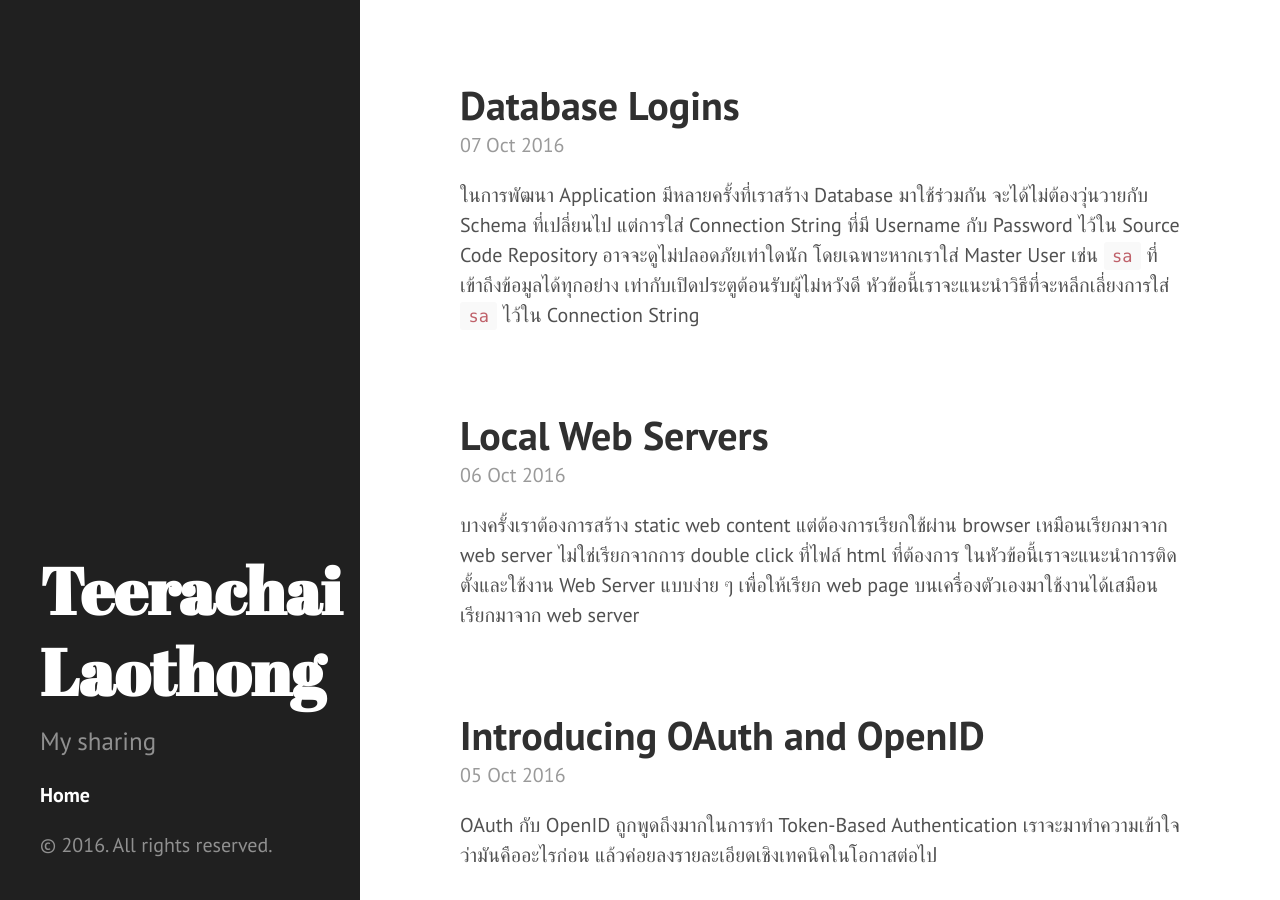
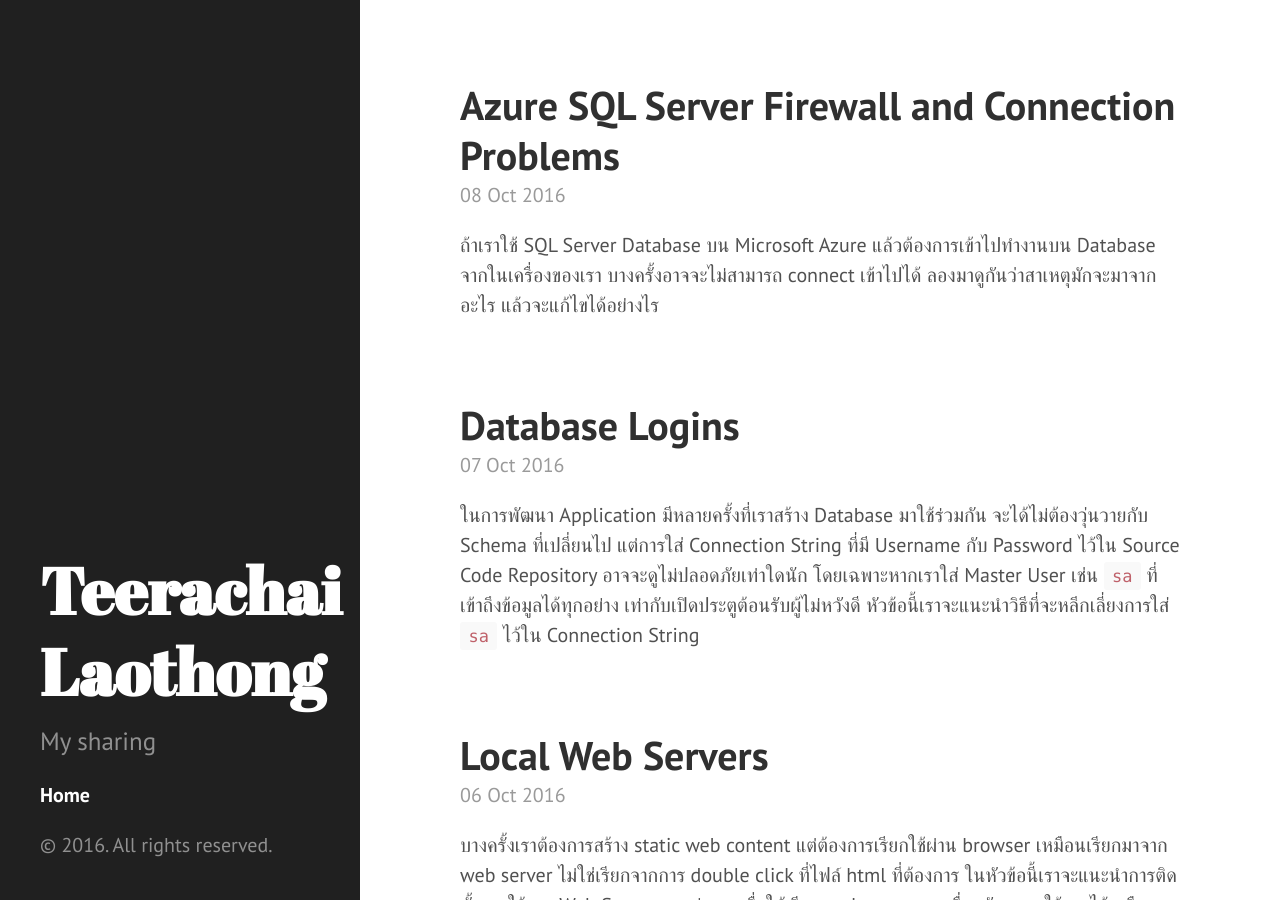
Before and after one commit to tlaothong/tlaothong.github.io, a Jekyll site: the page built from index.html, in a window 1280 px wide and 900 px high. Built offline with Jekyll 4.4.1, drawn with Linux system fonts in a browser that asks for light colours; the list of posts is cut into pages by our own code; comment, search, counter and statistics services are not loaded; part of the change alters nothing that is shown.

Commit message:
Add Firewall Article

```diff
--- a/_posts/2016-10-07-azure-sql-user.markdown
+++ b/_posts/2016-10-07-azure-sql-user.markdown
@@ -41,7 +41,8 @@ categories: sql, azure, login, security
 
     ![Login to Management Studio][mgr-studio-login]
 
-4. หากมีปัญหาในการ login เช่น มีข้อความแปลก ๆ แจ้งขึ้นมาดังภาพด้านล่าง หมายความว่า Database บน `Azure` ไม่ได้อนุญาตให้เราเข้าถึงได้ ซึ่งแก้ได้ด้วยการเปิด firewall ของ Database ซึ่งวิธีการดูได้จาก บทความ
+4. หากมีปัญหาในการ login เช่น มีข้อความแปลก ๆ แจ้งขึ้นมาดังภาพด้านล่าง หมายความว่า Database บน `Azure` ไม่ได้อนุญาตให้เราเข้าถึงได้ ซึ่งแก้ได้ด้วยการเปิด firewall ของ Database ซึ่งวิธีการดูได้จาก
+    บทความ [Azure SQL Server Firewall and Connection Problems](#)
 
     ![Firewall is blocking][sql-firewall]
 
--- /dev/null
+++ b/_posts/2016-10-08-azure-sql-firewall.markdown
@@ -0,0 +1,50 @@
+---
+published: true
+title: Azure SQL Server Firewall and Connection Problems
+layout: post
+comments: true
+tags: sql, azure, login, firewall
+categories: sql, azure, login, firewall
+---
+ถ้าเราใช้ SQL Server Database บน Microsoft Azure แล้วต้องการเข้าไปทำงานบน Database จากในเครื่องของเรา
+บางครั้งอาจจะไม่สามารถ connect เข้าไปได้ ลองมาดูกันว่าสาเหตุมักจะมาจากอะไร แล้วจะแก้ไขได้อย่างไร
+
+<!-- break -->
+
+## ที่มา
+ถ้าเรา connect ไปยัง Database Server ที่อยู่บน Microsoft Azure จากเครื่องของเราแล้วเจอ error แบบนี้
+
+![Firewall is blocked][sql-firewall-blocked]
+
+แสดงว่าบน Azure ไม่ได้เปิด Firewall ไว้สำหรับ IP ที่ระบุ
+ซึ่งอาจจะพบปัญหาเดียวกันนี้เมื่อเราทดลองใช้งาน Application บนเครื่องของเราเองได้เหมือนกัน
+
+แต่ถ้าเจอ error แบบอื่น ๆ เช่นภาพนี้ อาจจะไม่ได้หมายถึงเกิดจาก Firewall ซึ่งจะไม่ได้ลงรายละเอียดในบทความนี้ แต่สำหรับปัญหา Firewall เราจะอธิบายต่อไป
+
+![Connection Error][sql-connection-error]
+
+## Firewall?
+ปกติ Server ที่ต้องการความปลอดภัยมาก (เช่น Database Server) มักจะใส่ Firewall เอาไว้ เพื่อไม่ให้ผู้ไม่ได้รับอนุญาตเช่น Hacker เข้ามาเจาะระบบเราได้ง่ายๆ
+ดังนั้นการที่เกิดปัญหาไม่ได้เกิด Firewall แล้วไม่สามารถ connect เข้า SQL Server Database บน Azure ได้จึงเป็นเรื่องที่พบเห็นได้บ่อย ๆ สำหรับมือใหม่
+แต่ถ้าเรามีความจำเป็นต้องเข้าไปใช้งานตัว Database จริง ๆ ก็มักจะทำกัน 2 วิธีคือ
+
+1. สร้างเครื่องบน Azure ที่สามารถมองเห็นตัว Database ได้ แล้ว remote เข้าไปทำงานบนนั้น
+2. เปิด Firewall เพื่อเข้าไปทำงาน เสร็จแล้วก็ปิดเมื่อเลิกใช้งาน
+
+ซึ่งเราจะแนะนำวิธีที่ง่ายกว่าคือวิธีหลัง
+
+## ขั้นตอน
+วิธีการก็ง่ายมาก คือเข้าไปที่ Microsoft Azure แล้วไปยังตัว Database Server ของเราที่ต้องการทำงานด้วย เลือก Menu `Firewall` ระบุ Client IP ที่ต้องการจะเพิ่มเข้าไป
+(ซึ่งหน้านี้จะบอกด้วยว่าเราใช้ IP Address อะไร แถมยังมีปุ่มให้เพิ่ม IP นี้เข้าไปแบบง่าย ๆ อีกด้วย) จากนั้นก็กด `Save` เป็นอันเรียบร้อย
+
+![Set Firewall Rules][azure-sql-firewall-rules]
+
+เมื่อใช้งานเสร็จแล้วก็กลับไปที่หน้าเดิมเพื่อกดปุ่ม `...` ที่ด้านหลังของเราเพื่อกดลบ แล้วก็กด `Save` อีกทีเป็นอันจบการทำงานอย่างสมบูรณ์
+
+## ส่งท้าย
+เราได้แนะนำวิธีง่าย ๆ ที่จะเข้าไปทำงานกับ Database ที่ปกติจะปิด Firewall เอาไว้ไม่ให้คนทั่วไปเข้าถึงได้ด้วยการเปิด Firewall
+จะเห็นว่าวิธีการง่ายมาก แต่เมื่อใช้เสร็จแล้ว***อย่าลืมลบตัว Firewall ที่เราเปิดไว้ทิ้งด้วย***เพื่อความปลอดภัย
+
+[sql-firewall-blocked]: /imgs/azure-sql-firewall-blocked-dialog.png "Dialogbox Alert about Firewall Rules"
+[sql-connection-error]: /imgs/azure-sql-connection-error.png "Other Connection Error"
+[azure-sql-firewall-rules]: /imgs/azure-sql-firewall-rules.png "Set Firewall Rules"
```
Also changed, not shown: imgs/azure-sql-connection-error.png (added), imgs/azure-sql-firewall-blocked-dialog.png (added), imgs/azure-sql-firewall-rules.png (added).
